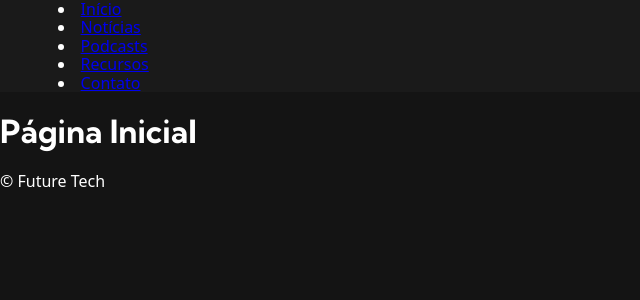
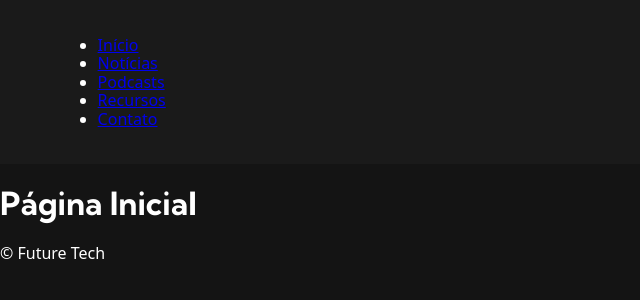
Before and after one commit to alexandreraminelli/pratica-react-ai-blog-website, a React (Vite) app: page / in a window 1280 px wide. Shown: the top 300 px of the page, without its empty margins (0-640 px from the left). Built offline with nearby package versions, Linux system fonts and the light colour scheme.

Commit message:
feat(header): espaçamento no header

```diff
--- a/src/layout/Header/Header.module.css
+++ b/src/layout/Header/Header.module.css
@@ -5,5 +5,8 @@ header.siteHeader {
   /* Background */
   background-color: var(--background-secondary);
 
+  /* Espaçamento */
+  padding-block: 20px;
+
   /* Flexbox */
 }
--- a/src/layout/Header/components/Navbar.tsx
+++ b/src/layout/Header/components/Navbar.tsx
@@ -15,11 +15,13 @@ export default function Navbar(): JSX.Element {
   return (
     <nav>
       {/* Links do Navbar */}
-      <LinkNavbar link="/" text="Início" />
-      <LinkNavbar link="/noticias" text="Notícias" />
-      <LinkNavbar link="/podcasts" text="Podcasts" />
-      <LinkNavbar link="/recursos" text="Recursos" />
-      <LinkNavbar link="/contato" text="Contato" />
+      <ul>
+        <LinkNavbar link="/" text="Início" />
+        <LinkNavbar link="/noticias" text="Notícias" />
+        <LinkNavbar link="/podcasts" text="Podcasts" />
+        <LinkNavbar link="/recursos" text="Recursos" />
+        <LinkNavbar link="/contato" text="Contato" />
+      </ul>
     </nav>
   )
 }
```
